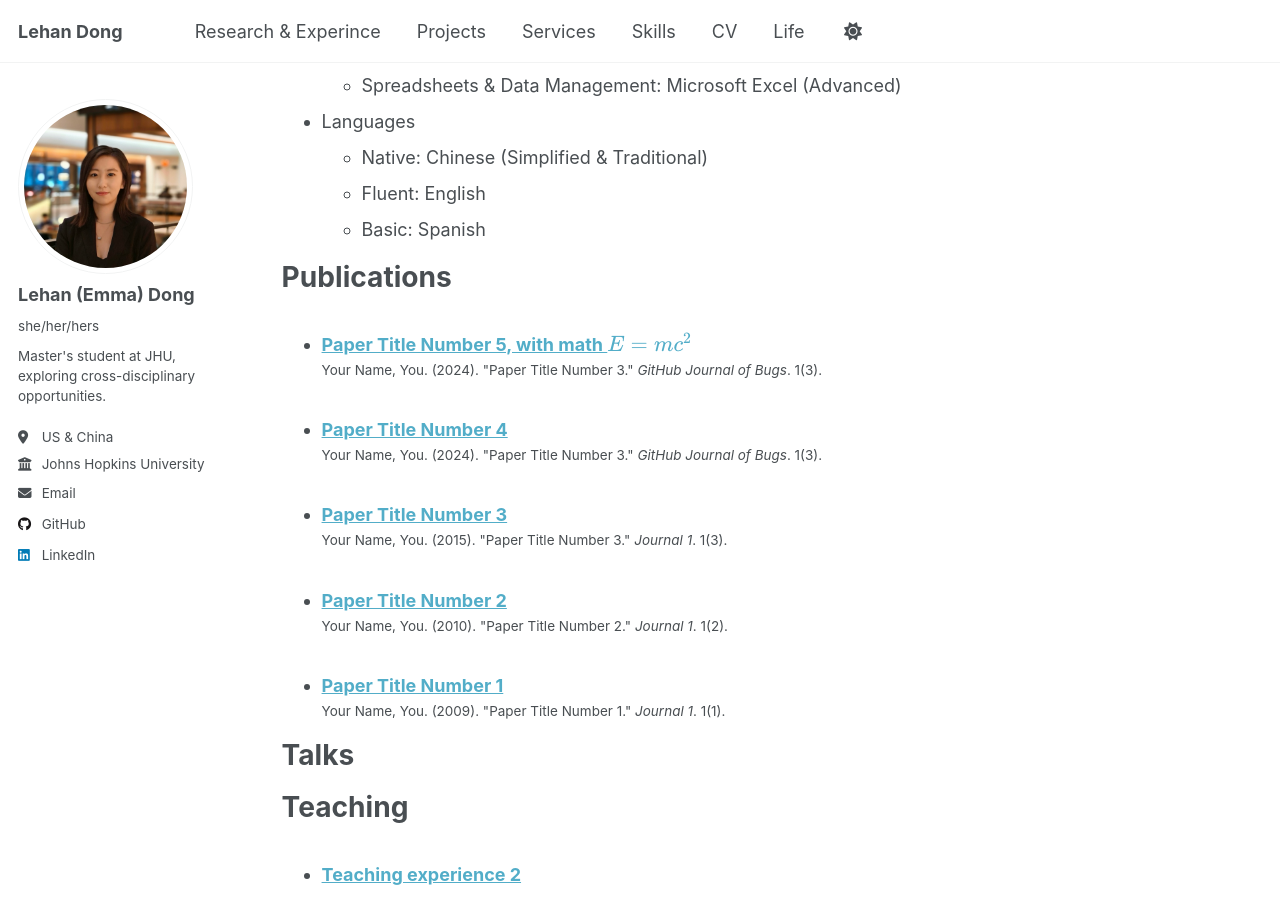
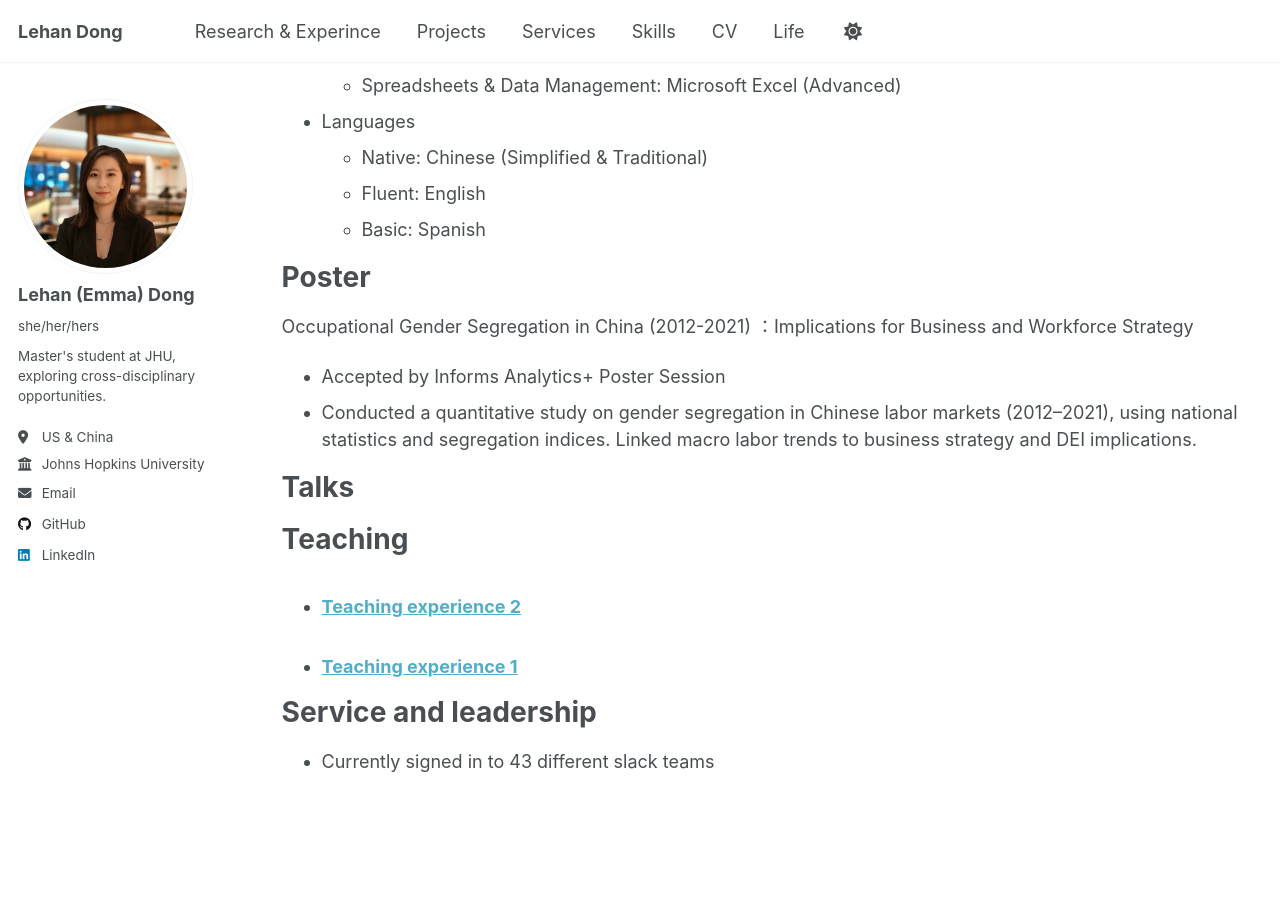
Before and after one commit to LehanDong/lehandongwebsite, a Jekyll site: the page built from _pages/cv.md, in a window 1280 px wide and 900 px high, scrolled down 1409 px. Built offline with Jekyll 4.4.1, drawn with Linux system fonts in a browser that asks for light colours.

Commit message:
Update cv.md

```diff
--- a/_pages/cv.md
+++ b/_pages/cv.md
@@ -59,11 +59,11 @@ Skills
   * Fluent: English
   * Basic: Spanish
 
-Publications
+Poster
 ======
-  <ul>{% for post in site.publications reversed %}
-    {% include archive-single-cv.html %}
-  {% endfor %}</ul>
+Occupational Gender Segregation in China (2012-2021) ：Implications for Business and Workforce Strategy
+* Accepted by Informs Analytics+ Poster Session
+* Conducted a quantitative study on gender segregation in Chinese labor markets (2012–2021), using national statistics and segregation indices. Linked macro labor trends to business strategy and DEI implications.
 
 Talks
 ======
```
